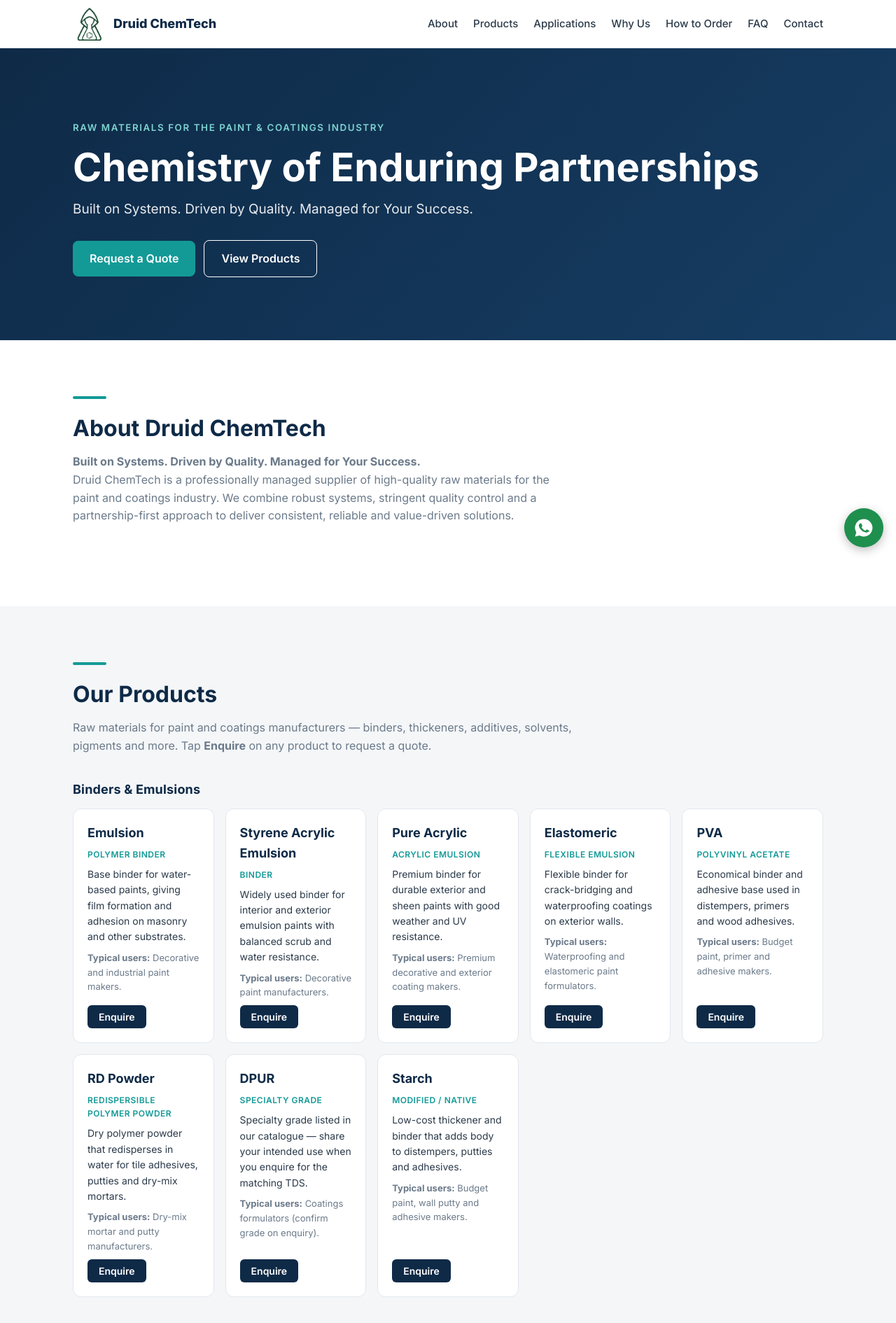
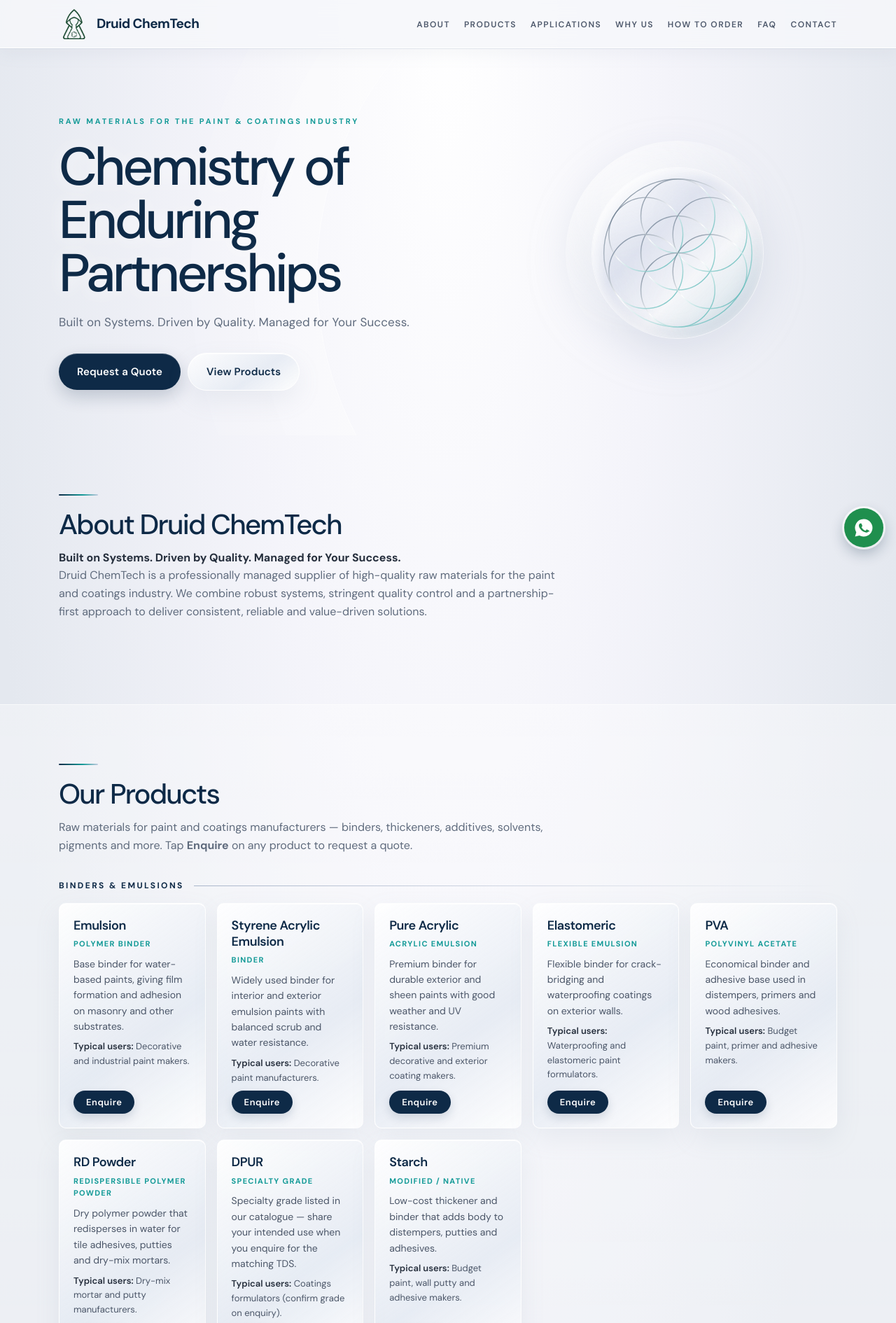
Before and after one commit to d41ur4a/druidchem-site, a plain HTML site: page index.html in a window 1280 px wide. Shown: the top 1890 px of the page at 70% size. Drawn offline with Linux system fonts and the light colour scheme.

Commit message:
Redesign: L4v chrome/opal aesthetic, content unchanged

```diff
--- a/index.html
+++ b/index.html
@@ -1,7 +1,7 @@
 <!DOCTYPE html>
 <html lang="en">
 <head>
-<meta charset="utf-8"><meta name="theme-color" content="#0E2A47"><meta name="viewport" content="width=device-width,initial-scale=1">
+<meta charset="utf-8"><meta name="theme-color" content="#eef1f6"><meta name="viewport" content="width=device-width,initial-scale=1">
 <title>Druid ChemTech | Raw Materials for the Paint &amp; Coatings Industry</title>
 <meta name="description" content="Druid ChemTech supplies paint &amp; coatings raw materials in India: Caustic Soda, Starch, Dry Film, Dispersing Agent, Ammonia, IGSURF, Defoamer, HEC, PU Thickener and Texanol. Enquire on WhatsApp.">
 <meta property="og:title" content="Druid ChemTech | Chemistry of Enduring Partnerships">
@@ -9,61 +9,80 @@
 <meta property="og:type" content="website"><meta property="og:url" content="https://druidchem.com/">
 <meta property="og:image" content="https://druidchem.com/assets/logo-512.png"><meta name="twitter:card" content="summary">
 <link rel="icon" href="assets/favicon.ico" sizes="any"><link rel="icon" href="assets/favicon-32.png" type="image/png" sizes="32x32"><link rel="apple-touch-icon" href="assets/logo-192.png"><link rel="canonical" href="https://druidchem.com/">
-<link rel="preconnect" href="https://fonts.googleapis.com"><link href="https://fonts.googleapis.com/css2?family=Inter:wght@400;500;600;700;800&display=swap" rel="stylesheet">
+<link rel="preconnect" href="https://fonts.googleapis.com"><link rel="preconnect" href="https://fonts.gstatic.com" crossorigin><link href="https://fonts.googleapis.com/css2?family=DM+Sans:opsz,wght@9..40,400;9..40,500;9..40,600;9..40,700&display=swap" rel="stylesheet">
 <style>
-:root{--navy:#0E2A47;--teal:#139A97;--tl:#7FD3D0;--ink:#2B3A4A;--mut:#6B7A8A;--line:#E3E8EE;--bg:#F4F6F8}
-*{box-sizing:border-box;margin:0;padding:0}html{scroll-behavior:smooth}
-body{font-family:Inter,system-ui,sans-serif;color:var(--ink);line-height:1.6}
-a{color:inherit;text-decoration:none}.w{max-width:1120px;margin:0 auto;padding:0 24px}
-header{position:sticky;top:0;background:#fff;border-bottom:1px solid var(--line);z-index:9}
+:root{--navy:#0E2A47;--navy2:#163d63;--navy3:#24507a;--teal:#139A97;--tl:#7FD3D0;--ink:#262f3d;--mut:#5f6b7d;--line:#ffffffd9;--edge:#c9d2df;
+--glass:linear-gradient(145deg,#ffffffe6,#e3e9f2c4 60%,#ffffffd0);--opal:linear-gradient(135deg,#fdfdff,#cfd8e6 55%,#eef0fa);
+--sh:inset 0 1px 0 #fff,0 14px 36px #7f8fa71c}
+*{box-sizing:border-box;margin:0;padding:0}html{scroll-behavior:smooth;background:#e4e8ef}
+body{font-family:'DM Sans',Inter,system-ui,sans-serif;color:var(--ink);line-height:1.6;font-synthesis:none;-webkit-font-smoothing:antialiased;
+background:radial-gradient(ellipse 70% 40% at 50% 0%,#fff 0%,#f4f4fa 35%,#e4e8ef 75%) no-repeat,linear-gradient(180deg,#eef1f6,#e1e6ee 60%,#d9dfe8);min-height:100vh;overflow-x:hidden}
+a{color:inherit;text-decoration:none}.w{max-width:1160px;margin:0 auto;padding:0 24px}
+header{position:sticky;top:0;z-index:9;background:#f6f7fbd9;-webkit-backdrop-filter:blur(14px);backdrop-filter:blur(14px);border-bottom:1px solid #fff;box-shadow:0 1px 0 #c9d2df80,0 8px 24px #7f8fa714}
 header .w{display:flex;align-items:center;justify-content:space-between;height:68px}
-.brand{display:flex;align-items:center;gap:10px;font-weight:800;color:var(--navy);font-size:18px}.brand img{height:48px;width:auto;display:block}
-nav a{margin-left:22px;font-weight:500;font-size:15px}nav a:hover{color:var(--teal)}
-.hero{background:linear-gradient(135deg,var(--navy),#163d63);color:#fff;padding:100px 0 90px}
-.hero small{color:var(--tl);font-weight:600;letter-spacing:.12em;text-transform:uppercase}
-.hero h1{font-size:clamp(34px,5vw,56px);line-height:1.1;margin:14px 0}.hero p{font-size:19px;opacity:.9;max-width:620px}
-.btn{display:inline-block;background:var(--teal);color:#fff;padding:13px 24px;border-radius:8px;font-weight:600;margin:28px 12px 0 0}
-.btn.o{background:transparent;border:1.5px solid #fff}
-section{padding:80px 0}section.alt{background:var(--bg)}
-h2{color:var(--navy);font-size:32px;margin-bottom:10px}.lead{color:var(--mut);max-width:720px;margin-bottom:36px}
-.bar{width:48px;height:4px;background:var(--teal);margin-bottom:16px;border-radius:2px}
-.g{display:grid;gap:20px;grid-template-columns:repeat(auto-fit,minmax(220px,1fr))}
-.c{background:#fff;border:1px solid var(--line);border-radius:12px;padding:24px}
-.c h3{color:var(--navy);font-size:18px;margin-bottom:6px}.c ul{padding-left:18px;color:var(--mut)}
-.feat .c{border-top:4px solid var(--teal)}
-.chips{display:flex;flex-wrap:wrap;gap:10px}.chip{background:#fff;border:1px solid var(--line);border-radius:999px;padding:10px 18px;font-weight:500}
+.brand{display:flex;align-items:center;gap:10px;font-weight:700;color:var(--navy);font-size:19px;letter-spacing:-.03em}.brand img{height:44px;width:auto;display:block}
+nav a{margin-left:20px;font-weight:600;font-size:12px;letter-spacing:.12em;text-transform:uppercase;color:#4d586b;padding:8px 0;transition:color .15s}nav a:hover{color:var(--navy)}
+nav a.on{color:var(--navy);box-shadow:inset 0 -1px 0 var(--navy)}
+/* hero */
+.hero{position:relative;overflow:hidden;isolation:isolate;padding:96px 0 64px;text-align:left}
+.hero:before{content:'';position:absolute;z-index:-1;pointer-events:none;width:min(90vw,980px);aspect-ratio:1;right:-12%;top:-30%;border:1px solid #ffffffb0;border-radius:50%;box-shadow:0 0 0 90px #ffffff1c,0 0 0 180px #ffffff12}
+.hero .w{display:grid;grid-template-columns:minmax(0,1.35fr) minmax(0,1fr);align-items:center;gap:40px}
+.hero small{display:block;color:var(--teal);font-weight:700;font-size:11px;letter-spacing:.26em;text-transform:uppercase}
+.hero h1{font-size:clamp(40px,6vw,76px);line-height:1;letter-spacing:-.055em;font-weight:500;color:var(--navy);margin:18px 0 18px;text-shadow:0 2px 24px #ffffffb0}
+.hero p{font-size:17px;color:var(--mut);max-width:560px;letter-spacing:.01em}
+.sigil-wrap{justify-self:center;position:relative;display:grid;place-items:center;width:clamp(200px,26vw,320px);aspect-ratio:1;border-radius:50%;background:radial-gradient(circle at 30% 25%,#fffc,#fff0 60%);filter:drop-shadow(0 22px 30px #8b9db855)}
+.sigil-wrap:before{content:'';position:absolute;inset:12%;border-radius:50%;background:linear-gradient(135deg,#fffa,#b8c2df44 38%,#fffa 62%,#9fd6d544);box-shadow:inset 5px 5px 20px #fff,inset -9px -10px 25px #8c91b13a,0 0 0 1px #ffffff90}
+.sigil{position:relative;width:84%;height:84%;opacity:.9}
+.btn{display:inline-block;background:var(--navy);color:#fff;padding:14px 26px;border-radius:999px;font-weight:600;font-size:15px;letter-spacing:.01em;margin:30px 10px 0 0;box-shadow:inset 0 1px 0 #ffffff30,0 10px 24px #0e2a4733;transition:background .15s,transform .15s}
+.btn:hover{background:var(--navy2);transform:translateY(-1px)}
+.btn.o{background:var(--glass);color:var(--navy);border:1px solid #fff;box-shadow:var(--sh)}.btn.o:hover{border-color:var(--edge)}
+/* sections */
+section{padding:84px 0}section.alt{background:linear-gradient(180deg,#ffffff5c,#ffffff26);border-top:1px solid #ffffffb0;border-bottom:1px solid #ffffffb0}
+h2{color:var(--navy);font-size:clamp(28px,3.4vw,40px);font-weight:500;letter-spacing:-.045em;line-height:1.15;margin-bottom:12px}
+.lead{color:var(--mut);max-width:720px;margin-bottom:36px;font-size:16px}.lead strong{color:var(--ink)}
+.bar{width:56px;height:2px;border-radius:2px;margin-bottom:18px;background:linear-gradient(90deg,var(--navy),var(--teal) 60%,#c3cce0)}
+.g{display:grid;gap:16px;grid-template-columns:repeat(auto-fit,minmax(200px,1fr))}
+.c{background:var(--glass);border:1px solid var(--line);border-radius:10px;padding:20px;box-shadow:var(--sh);transition:transform .15s,border-color .15s}
+.c h3{color:var(--navy);font-size:18px;font-weight:600;letter-spacing:-.025em;line-height:1.3;margin-bottom:6px}.c ul{padding-left:18px;color:var(--mut)}
+.chips{display:flex;flex-wrap:wrap;gap:10px}.chip{background:var(--glass);border:1px solid #fff;border-radius:999px;padding:10px 18px;font-weight:500}
 .chip b{color:var(--navy)}.chip span{color:var(--mut);font-size:14px}
-.n{width:40px;height:40px;border-radius:50%;background:var(--teal);color:#fff;display:grid;place-items:center;font-weight:700;margin-bottom:12px}
-.contact{background:var(--navy);color:#fff}.contact h2{color:#fff}.contact .lead{color:#c9d3dd}
-.contact .c{background:#163d63;border-color:#24507a;color:#fff}.contact .c a{color:var(--tl);font-weight:600;font-size:20px}
-footer{background:#0a1f35;color:#9fb0c2;padding:24px 0;font-size:14px;text-align:center}
-
-
+.n{width:40px;height:40px;border-radius:50%;background:var(--opal);border:1px solid #fff;box-shadow:inset 0 1px 0 #fff,inset -3px -4px 10px #8c91b130,0 4px 12px #7f8fa726;color:var(--navy);display:grid;place-items:center;font-weight:700;font-size:15px;margin-bottom:14px}
 section[id]{scroll-margin-top:72px}
-nav a.on{color:var(--teal);box-shadow:inset 0 -2px 0 var(--teal)}
-.mb{display:none;background:none;border:1px solid var(--line);border-radius:8px;width:44px;height:40px;font-size:22px;color:var(--navy);cursor:pointer}
-.pc{display:flex;flex-direction:column}.pc p{font-size:15px;margin-bottom:8px}.pc .sub{color:var(--teal);font-weight:600;font-size:13px;text-transform:uppercase;letter-spacing:.04em}
-.who{color:var(--mut)}.enq{margin-top:auto;align-self:flex-start;background:var(--navy);color:#fff;border:0;border-radius:6px;padding:8px 16px;font:600 14px Inter,system-ui,sans-serif;cursor:pointer}.enq:hover{background:var(--teal)}
-.note{margin-top:20px;color:var(--mut);font-size:15px}
-.steps{display:grid;gap:20px;grid-template-columns:repeat(auto-fit,minmax(220px,1fr))}
-details{background:#fff;border:1px solid var(--line);border-radius:10px;padding:16px 20px;margin-bottom:10px}summary{font-weight:600;color:var(--navy);cursor:pointer}details p{margin-top:8px;color:var(--mut)}
-form{display:grid;gap:14px;grid-template-columns:1fr 1fr;background:#163d63;border:1px solid #24507a;border-radius:12px;padding:24px;margin-top:24px}
-form label{display:flex;flex-direction:column;font-size:14px;font-weight:600;gap:6px;color:#e6edf3}form .full{grid-column:1/-1}
-input,select,textarea{font:15px Inter,system-ui,sans-serif;padding:11px 12px;border-radius:8px;border:1px solid #3a6690;background:#fff;color:var(--ink)}
-input:focus,select:focus,textarea:focus,a:focus-visible,button:focus-visible{outline:3px solid var(--tl);outline-offset:2px}
-.req{color:var(--tl)}.err{color:#ffb4b4;font-size:14px;min-height:1em}form .btn{margin:0;border:0;cursor:pointer;font:600 16px Inter,system-ui,sans-serif}
+.mb{display:none;background:var(--glass);border:1px solid #fff;box-shadow:var(--sh);border-radius:10px;width:44px;height:42px;font-size:20px;color:var(--navy);cursor:pointer}
+/* products */
+.cat{display:flex;align-items:center;gap:14px;margin:40px 0 14px;color:var(--navy);font-size:12px;font-weight:700;letter-spacing:.2em;text-transform:uppercase}
+.cat:after{content:'';flex:1;height:1px;background:linear-gradient(90deg,#aab6cb,#fff0)}
+.cat:first-of-type{margin-top:6px}
+.pc{display:flex;flex-direction:column}.pc:hover{transform:translateY(-2px);border-color:#b7c3d6}
+.pc p{font-size:14px;color:#4b5668;margin-bottom:8px}.pc .sub{color:var(--teal);font-weight:700;font-size:11px;text-transform:uppercase;letter-spacing:.12em}
+.who{color:var(--mut)}.pc .who{font-size:13px}.who b{color:var(--ink);font-weight:600}
+.enq{margin-top:auto;align-self:flex-start;background:var(--navy);color:#fff;border:0;border-radius:999px;padding:8px 18px;font:600 13px 'DM Sans',Inter,system-ui,sans-serif;letter-spacing:.04em;cursor:pointer;box-shadow:0 6px 14px #0e2a4726;transition:background .15s}.enq:hover{background:var(--teal)}
+.note{margin-top:24px;color:var(--mut);font-size:15px}
+.steps{display:grid;gap:16px;grid-template-columns:repeat(auto-fit,minmax(220px,1fr))}.steps p{color:var(--mut);font-size:15px}
+details{background:var(--glass);border:1px solid #fff;box-shadow:var(--sh);border-radius:10px;padding:16px 20px;margin-bottom:10px}
+summary{font-weight:600;color:var(--navy);cursor:pointer;letter-spacing:-.01em}details p{margin-top:8px;color:var(--mut)}
+/* contact: deep navy "chrome night" panel for contrast */
+.contact{position:relative;overflow:hidden;isolation:isolate;color:#fff;background:radial-gradient(ellipse 60% 70% at 85% 0%,#24507a 0%,#163d63 40%,#0E2A47 80%)}
+.contact:before{content:'';position:absolute;z-index:-1;width:720px;aspect-ratio:1;left:-260px;bottom:-420px;border-radius:50%;border:1px solid #ffffff22;box-shadow:0 0 0 80px #ffffff07,0 0 0 160px #ffffff05}
+.contact h2{color:#fff}.contact .lead{color:#c9d3dd}.contact .bar{background:linear-gradient(90deg,#fff,var(--tl) 60%,#ffffff40)}
+.contact .c{background:linear-gradient(145deg,#ffffff1c,#ffffff0a);border-color:#ffffff30;box-shadow:inset 0 1px 0 #ffffff30;color:#fff}.contact .c a{color:var(--tl);font-weight:600;font-size:20px}
+form{display:grid;gap:14px;grid-template-columns:1fr 1fr;background:linear-gradient(145deg,#ffffff1a,#ffffff08);border:1px solid #ffffff30;box-shadow:inset 0 1px 0 #ffffff30;border-radius:12px;padding:24px;margin-top:24px}
+form label{display:block;font-size:14px;font-weight:600;color:#e6edf3}form label input,form label select,form label textarea{display:block;width:100%;margin-top:6px}form .full{grid-column:1/-1}
+input,select,textarea{font:16px 'DM Sans',Inter,system-ui,sans-serif;padding:11px 12px;border-radius:8px;border:1px solid #c9d2df;background:#fbfcfe;color:var(--ink)}
+input:focus,select:focus,textarea:focus,a:focus-visible,button:focus-visible,summary:focus-visible{outline:3px solid var(--tl);outline-offset:2px}
+.req{color:var(--tl)}.err{color:#ffb4b4;font-size:14px;min-height:1em}
+form .btn{margin:0;border:0;cursor:pointer;font:600 16px 'DM Sans',Inter,system-ui,sans-serif;background:var(--teal);box-shadow:inset 0 1px 0 #ffffff40,0 10px 24px #0006}form .btn:hover{background:#17aeaa}
 #mail{color:var(--tl);font-weight:600;align-self:center}
-.fab{position:fixed;right:18px;bottom:18px;width:56px;height:56px;border-radius:50%;background:#1f8f4e;display:grid;place-items:center;box-shadow:0 4px 14px rgba(0,0,0,.25);z-index:10}
-.top{position:fixed;right:24px;bottom:86px;width:42px;height:42px;border-radius:50%;background:var(--navy);color:#fff;border:0;font-size:20px;cursor:pointer;opacity:0;pointer-events:none;transition:opacity .2s;z-index:10}.top.show{opacity:1;pointer-events:auto}
-
-.cat{margin:32px 0 12px;color:var(--navy);font-size:18px;font-weight:700;letter-spacing:.01em}
-.cat:first-of-type{margin-top:4px}
-.g{grid-template-columns:repeat(auto-fit,minmax(200px,1fr));gap:16px}
-.pc p{font-size:14px}.pc .sub{font-size:12px}.c{padding:20px}
-.pc .who{font-size:13px}
-@media(max-width:720px){.mb{display:block}nav{display:none;position:absolute;top:68px;left:0;right:0;background:#fff;border-bottom:1px solid var(--line);flex-direction:column;padding:8px 24px}nav.open{display:flex}nav a{margin:0;padding:12px 0;border-top:1px solid var(--line)}nav a.on{box-shadow:none}
-.hero{padding:70px 0}section{padding:56px 0}form{grid-template-columns:1fr}}
-@media(prefers-reduced-motion:reduce){html{scroll-behavior:auto}}
+footer{color:#6b7587;padding:26px 0;font-size:13px;letter-spacing:.06em;text-align:center;border-top:1px solid #fff;background:linear-gradient(180deg,#eef1f6,#e2e7ef)}footer a{color:var(--navy);font-weight:600}
+.fab{position:fixed;right:18px;bottom:18px;width:56px;height:56px;border-radius:50%;background:#1f8f4e;display:grid;place-items:center;box-shadow:0 0 0 3px #ffffffb0,0 8px 20px rgba(14,42,71,.3);z-index:10}
+.top{position:fixed;right:25px;bottom:88px;width:42px;height:42px;border-radius:50%;background:var(--opal);border:1px solid #fff;box-shadow:var(--sh);color:var(--navy);font-size:19px;cursor:pointer;opacity:0;pointer-events:none;transition:opacity .2s;z-index:10}.top.show{opacity:1;pointer-events:auto}
+@media(max-width:900px){.hero .w{grid-template-columns:1fr;gap:0;position:relative}.sigil-wrap{position:absolute;right:8px;top:-28px;width:112px;opacity:.85;z-index:-1}.hero:before{right:-50%;top:-12%}.hero-copy{padding-top:56px}}
+@media(max-width:720px){.mb{display:block}nav{display:none;position:absolute;top:68px;left:0;right:0;background:#f7f8fb;border-bottom:1px solid var(--edge);box-shadow:0 18px 30px #7f8fa726;flex-direction:column;padding:6px 24px 12px}nav.open{display:flex}
+nav a{margin:0;padding:14px 0;font-size:13px;border-top:1px solid #dfe4ec}nav a:first-child{border-top:0}nav a.on{box-shadow:none}
+.hero{padding:28px 0 52px}.btn{padding:13px 20px;margin-right:8px}.hero p{font-size:16px}section{padding:56px 0}form{grid-template-columns:1fr}.btn{margin-top:22px}
+.g{grid-template-columns:1fr;gap:12px}.cat{margin-top:32px}}
+@media(hover:none){.pc:hover,.btn:hover{transform:none}}
+@media(prefers-reduced-motion:reduce){html{scroll-behavior:auto}*{transition:none!important}}
 </style>
 </head>
 <body>
@@ -72,10 +91,10 @@ input:focus,select:focus,textarea:focus,a:focus-visible,button:focus-visible{out
 <button class="mb" id="mb" aria-label="Open menu" aria-expanded="false" aria-controls="nav">&#9776;</button>
 <nav id="nav" aria-label="Main"><a href="#about">About</a><a href="#products">Products</a><a href="#applications">Applications</a><a href="#why">Why Us</a><a href="#order">How to Order</a><a href="#faq">FAQ</a><a href="#contact">Contact</a></nav></div></header>
 <main id="top">
-<div class="hero"><div class="w"><small>Raw Materials for the Paint &amp; Coatings Industry</small>
+<div class="hero"><div class="w"><div class="hero-copy"><small>Raw Materials for the Paint &amp; Coatings Industry</small>
 <h1>Chemistry of Enduring Partnerships</h1>
 <p>Built on Systems. Driven by Quality. Managed for Your Success.</p>
-<a class="btn" href="#contact">Request a Quote</a><a class="btn o" href="#products">View Products</a></div></div>
+<a class="btn" href="#contact">Request a Quote</a><a class="btn o" href="#products">View Products</a></div><div class="sigil-wrap" aria-hidden="true"><svg class="sigil" viewBox="0 0 300 300" focusable="false"><defs><linearGradient id="opal" x1="0" y1="0" x2="1" y2="1"><stop stop-color="#0E2A47" stop-opacity=".55"/><stop offset=".48" stop-color="#fff"/><stop offset="1" stop-color="#139A97" stop-opacity=".7"/></linearGradient></defs><g fill="none" stroke="url(#opal)" stroke-width="1.6"><circle cx="150" cy="150" r="118"/><circle cx="150" cy="150" r="59"/><circle cx="150" cy="91" r="59"/><circle cx="150" cy="209" r="59"/><circle cx="99" cy="120.5" r="59"/><circle cx="201" cy="120.5" r="59"/><circle cx="99" cy="179.5" r="59"/><circle cx="201" cy="179.5" r="59"/></g></svg></div></div></div>
 <section id="about"><div class="w"><div class="bar"></div><h2>About Druid ChemTech</h2>
 <p class="lead"><strong>Built on Systems. Driven by Quality. Managed for Your Success.</strong><br>Druid ChemTech is a professionally managed supplier of high-quality raw materials for the paint and coatings industry. We combine robust systems, stringent quality control and a partnership-first approach to deliver consistent, reliable and value-driven solutions.</p></div></section>
 
```
